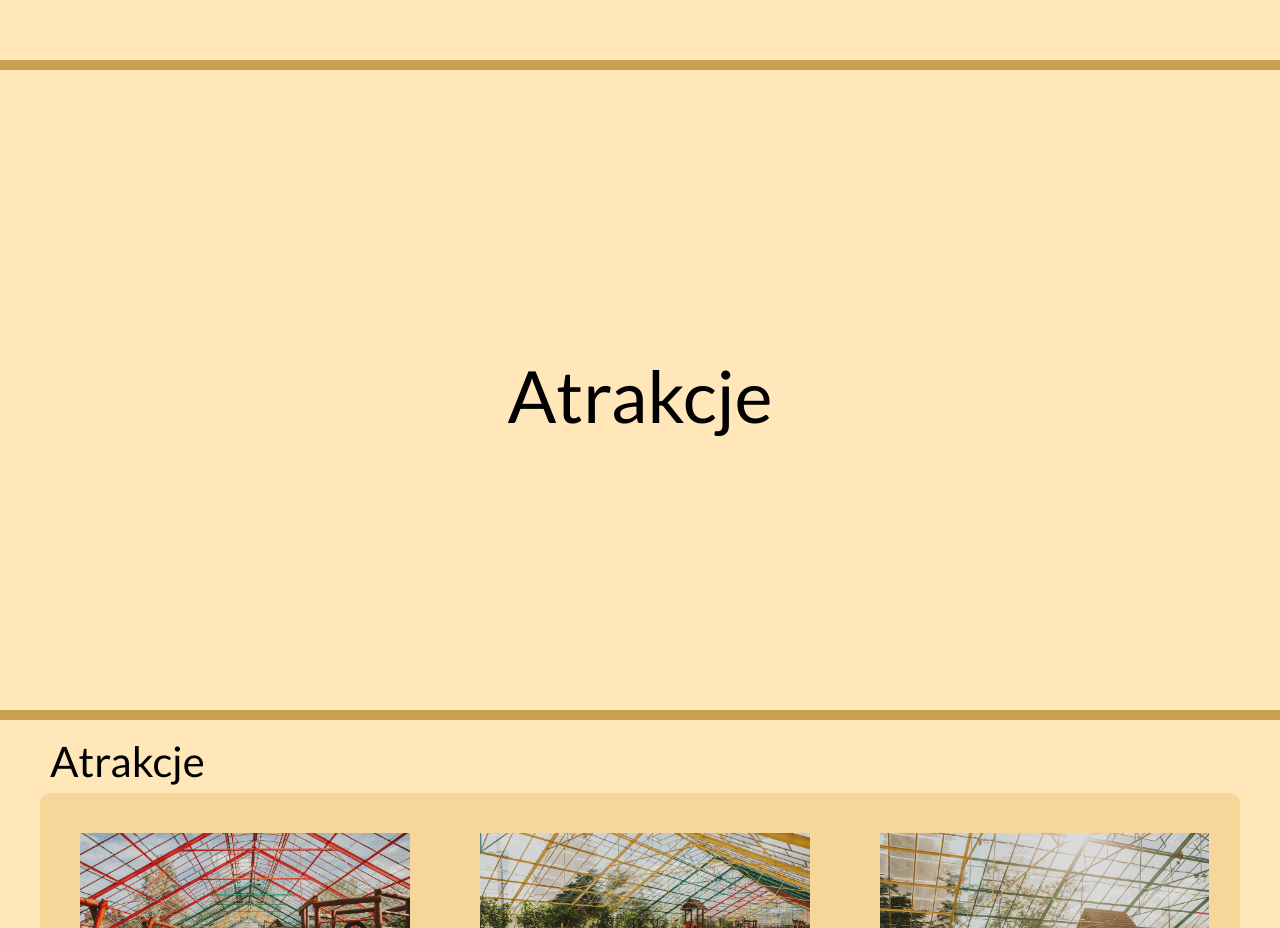
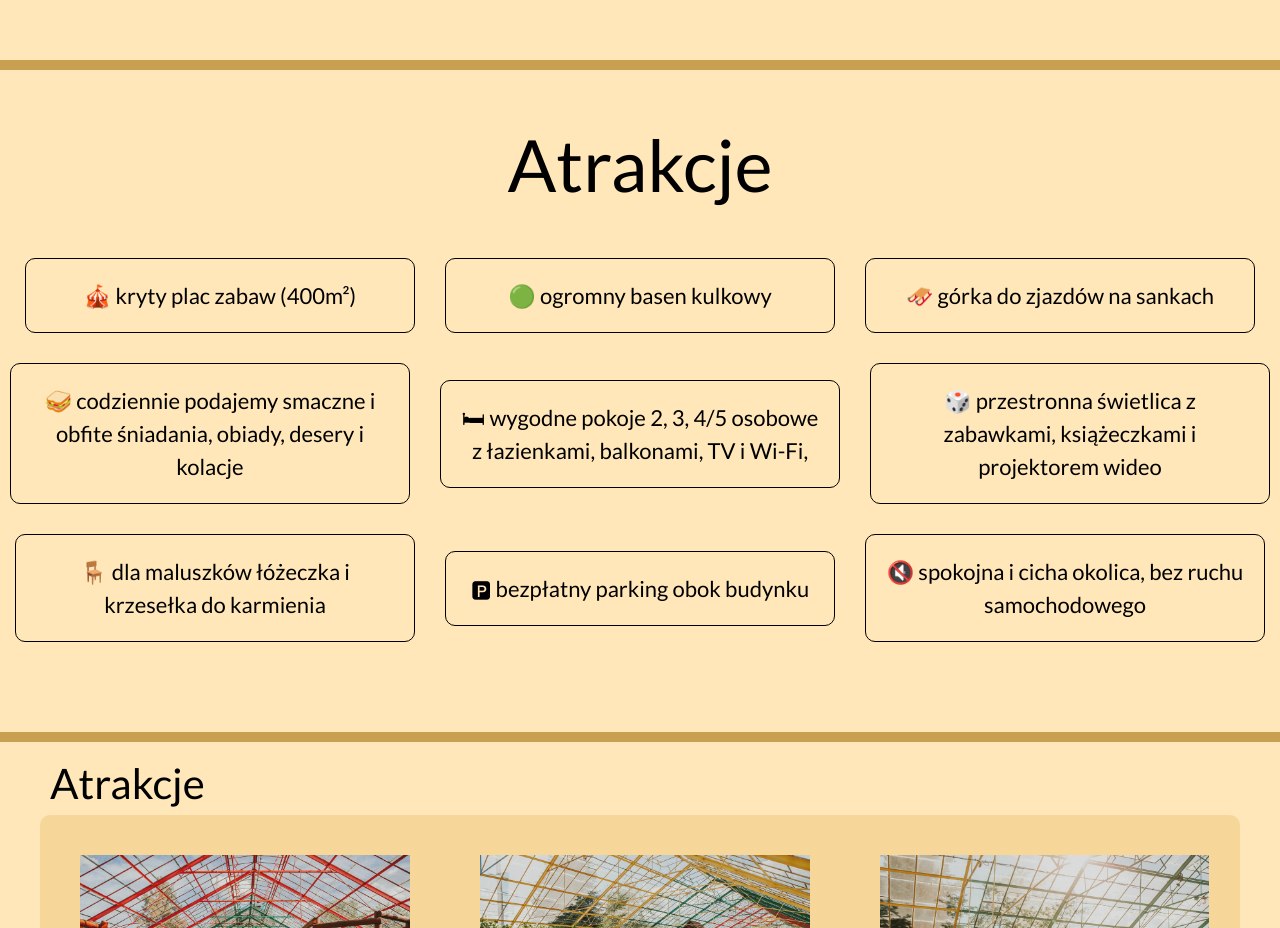
Before and after one commit to stanleyoos/willa-hanusia, a Next.js app: page / in a window 1280 px wide. Shown: the part 4780-5708 px from the top of the page. Built offline with nearby package versions, Linux system fonts and the light colour scheme.

Commit message:
Added Atrakcje section

```diff
--- a/src/components/Atrakcje/Atrakcje.jsx
+++ b/src/components/Atrakcje/Atrakcje.jsx
@@ -1,5 +1,60 @@
+import stlyes from "./atrakcje.module.scss";
+import LeftAnimation from "../Animation/LeftAnimation";
+
 const Atrakcje = () => {
-  return <h1 className="text-7xl">Atrakcje</h1>;
+  return (
+    <>
+      <h1 className="text-7xl text-center my-12">Atrakcje</h1>
+      <ul className={stlyes.divContainer}>
+        <LeftAnimation>
+          <li className={stlyes.singleAttraction}>
+            🎪 kryty plac zabaw (400m²)
+          </li>
+        </LeftAnimation>
+        <LeftAnimation>
+          <li className={stlyes.singleAttraction}>🟢 ogromny basen kulkowy</li>
+        </LeftAnimation>
+        <LeftAnimation>
+          <li className={stlyes.singleAttraction}>
+            🛷 górka do zjazdów na sankach
+          </li>
+        </LeftAnimation>
+        <LeftAnimation>
+          <li className={stlyes.singleAttraction}>
+            🥪 codziennie podajemy smaczne i obfite śniadania, obiady, desery i
+            kolacje
+          </li>
+        </LeftAnimation>
+        <LeftAnimation>
+          <li className={stlyes.singleAttraction}>
+            🛏 wygodne pokoje 2, 3, 4/5 osobowe z łazienkami, balkonami, TV i
+            Wi-Fi,
+          </li>
+        </LeftAnimation>
+        <LeftAnimation>
+          <li className={stlyes.singleAttraction}>
+            🎲 przestronna świetlica z zabawkami, książeczkami i projektorem
+            wideo
+          </li>
+        </LeftAnimation>
+        <LeftAnimation>
+          <li className={stlyes.singleAttraction}>
+            🪑 dla maluszków łóżeczka i krzesełka do karmienia
+          </li>
+        </LeftAnimation>
+        <LeftAnimation>
+          <li className={stlyes.singleAttraction}>
+            🅿 bezpłatny parking obok budynku
+          </li>
+        </LeftAnimation>
+        <LeftAnimation>
+          <li className={stlyes.singleAttraction}>
+            🔇 spokojna i cicha okolica, bez ruchu samochodowego
+          </li>
+        </LeftAnimation>
+      </ul>
+    </>
+  );
 };
 
 export default Atrakcje;
--- /dev/null
+++ b/src/components/Atrakcje/atrakcje.module.scss
@@ -0,0 +1,21 @@
+.divContainer {
+  display: flex;
+  //flex-direction: column;
+  flex-wrap: wrap;
+  justify-content: center;
+  align-items: center;
+  gap: 10px;
+  margin-bottom: 80px;
+}
+
+.singleAttraction {
+  font-style: normal;
+  font-size: 22px;
+  margin: 10px 10px;
+  min-width: 390px;
+  max-width: 400px;
+  padding: 20px;
+  text-align: center;
+  border: 1px solid black;
+  border-radius: 10px;
+}
--- a/src/components/Homepage/HomePageWidgets/HomePageWidgets.jsx
+++ b/src/components/Homepage/HomePageWidgets/HomePageWidgets.jsx
@@ -1,4 +1,4 @@
-import HOCSection from "@/components/Animation/LeftAnimation";
+import LeftAnimation from "@/components/Animation/LeftAnimation";
 import styles from "./homepagewidgets.module.scss";
 import Image from "next/image";
 import Button from "@/components/common/Button/Button";
@@ -6,7 +6,7 @@ import Button from "@/components/common/Button/Button";
 const HomePageWidgets = () => {
   return (
     <div className={styles.tilesContainer}>
-      <HOCSection>
+      <LeftAnimation>
         <div className={styles.tile}>
           <Image
             src="/atrakcje.jpeg"
@@ -20,8 +20,8 @@ const HomePageWidgets = () => {
             <Button href="#atrakcje" name="Lista atrakcji" />
           </div>
         </div>
-      </HOCSection>
-      <HOCSection>
+      </LeftAnimation>
+      <LeftAnimation>
         <div className={styles.tile}>
           <div>
             <h1>Obiekt</h1>
@@ -40,8 +40,8 @@ const HomePageWidgets = () => {
             className={styles.tileImg}
           />
         </div>
-      </HOCSection>
-      <HOCSection>
+      </LeftAnimation>
+      <LeftAnimation>
         <div className={styles.tile}>
           <Image
             src="/jadalnia.jpeg"
@@ -58,7 +58,7 @@ const HomePageWidgets = () => {
             <Button href="#offert" name="Oferta" />
           </div>
         </div>
-      </HOCSection>
+      </LeftAnimation>
     </div>
   );
 };
```
